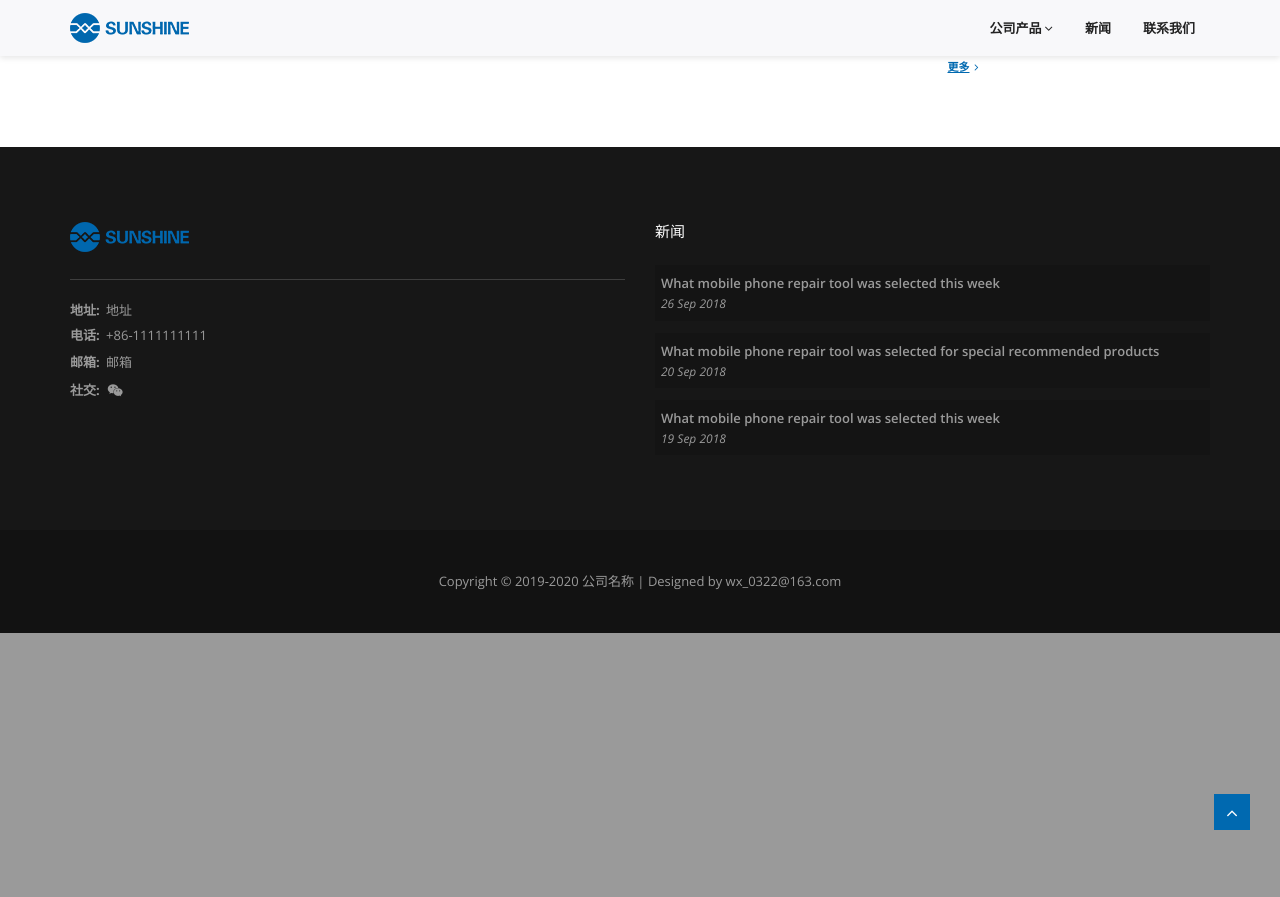
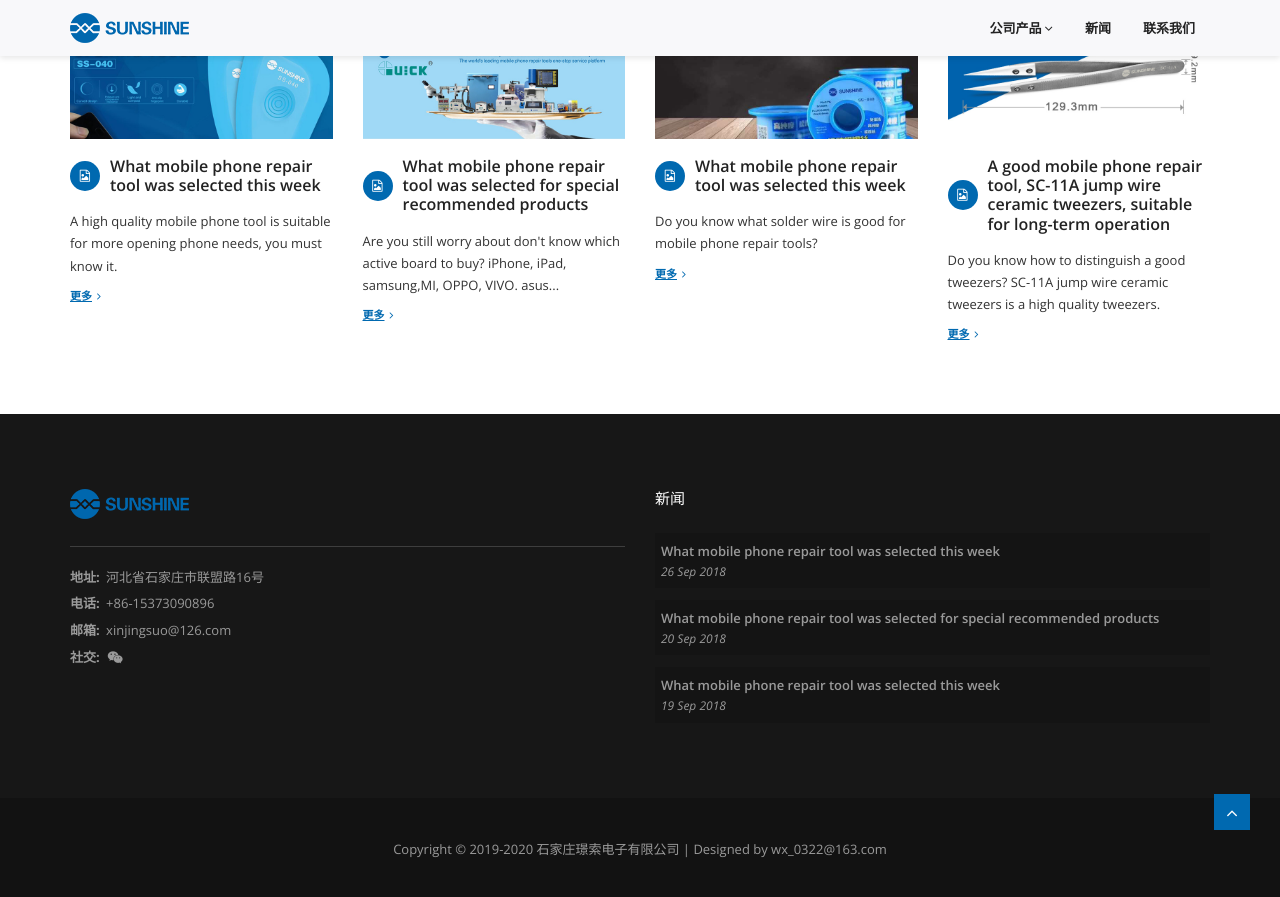
Before and after one commit to wx0322/xinjingsuo.github.io, a Jekyll site: the page built from index.html, in a window 1280 px wide and 900 px high, scrolled down 2284 px. Shown: the top 897 px of the window. Built offline with Jekyll 4.4.1, drawn with Linux system fonts in a browser that asks for light colours.

Commit message:
更新产品图片；更新地图；更新配置信息；

```diff
--- a/_config.yml
+++ b/_config.yml
@@ -1,22 +1,22 @@
 url: https://www.xinjingsuo.com
 
-title: XinJingSuo
+title: 鑫 璟 索
 
-keywords: no keywords #mobile phone repair tools
+keywords: 超声波探头 #mobile phone repair tools
 
-description: no description. #Sunshine is specilized in mobile phone repairing tools.As a global leading one-step service platform in China, we aim to provide you best products.
+description: 专注超声波探头 #Sunshine is specilized in mobile phone repairing tools.As a global leading one-step service platform in China, we aim to provide you best products.
 
-company: 公司名称 #Guangzhou Sunshine Electronic Technology Co.,Ltd.
+company: 石家庄璟索电子有限公司 #Guangzhou Sunshine Electronic Technology Co.,Ltd.
 
-address: 地址 #No.283,Longxi Road,Liwan District,GuangZhou,China.
+address: 河北省石家庄市联盟路16号 #No.283,Longxi Road,Liwan District,GuangZhou,China.
 
-tel1: +86-1111111111
+tel1: +86-15373090896
 
-tel2: +86-2222222222
+tel2: +86-15373090896
 
-tel3: +86-3333333333
+tel3: +86-15373090896
 
-email: 邮箱 #sunshine01@exinxun.com
+email: xinjingsuo@126.com #sunshine01@exinxun.com
 
 facebook: https://www.facebook.com/VIPSUNSHINETOOLS
 
--- a/index.html
+++ b/index.html
@@ -13,11 +13,11 @@
   </ol>
   <div itemscope itemtype="http://schema.org/ImageObject">
     <div class="carousel-inner" role="listbox">
-      <div class="item active"><img itemprop="image" src="/images/home/billboard.jpg" alt="Sunshine"></div>
-      <div class="item"><img itemprop="image" src="/images/home/billboard-1.jpg" alt="Sunshine"></div>
-      <div class="item"><img itemprop="image" src="/images/home/billboard-2.jpg" alt="Sunshine"></div>
-      <div class="item"><img itemprop="image" src="/images/home/billboard-3.jpg" alt="Sunshine"></div>
-      <div class="item"><img itemprop="image" src="/images/home/billboard-4.jpg" alt="Sunshine"></div>
+      <div class="item active"><img itemprop="image" src="/images/home/allviews.jpg" alt="TanTou"></div>
+      <div class="item"><img itemprop="image" src="/images/home/tantou1.jpg" alt="TanTou"></div>
+      <div class="item"><img itemprop="image" src="/images/home/billboard-2.jpg" alt="TanTou"></div>
+      <div class="item"><img itemprop="image" src="/images/home/billboard-3.jpg" alt="TanTou"></div>
+      <div class="item"><img itemprop="image" src="/images/home/billboard-4.jpg" alt="TanTou"></div>
     </div>
   </div>
   <a class="left carousel-control" href="#carousel-example-generic" role="button" data-slide="prev">
@@ -43,7 +43,7 @@
       </div>
       <div class="col-md-6">
         <div class="mb10"></div>
-        <a data-fancybox="Sunshine Video" href="https://vimeo.com/250449830"><img src="/images/home/about-video.jpg" alt="Sunshine Video" class="img-responsive center-block"></a>
+        <a data-fancybox="TanTou Video" href="https://vimeo.com/250449830"><img src="/images/home/about-video.jpg" alt="TanTou Video" class="img-responsive center-block"></a>
       </div>
     </div>
   </div>
```
Also changed, not shown: pages/contact.html (+3 -9 lines), images/contact/map.jpg, images/home/allviews.jpg (added), images/home/tantou1.jpg (added).
